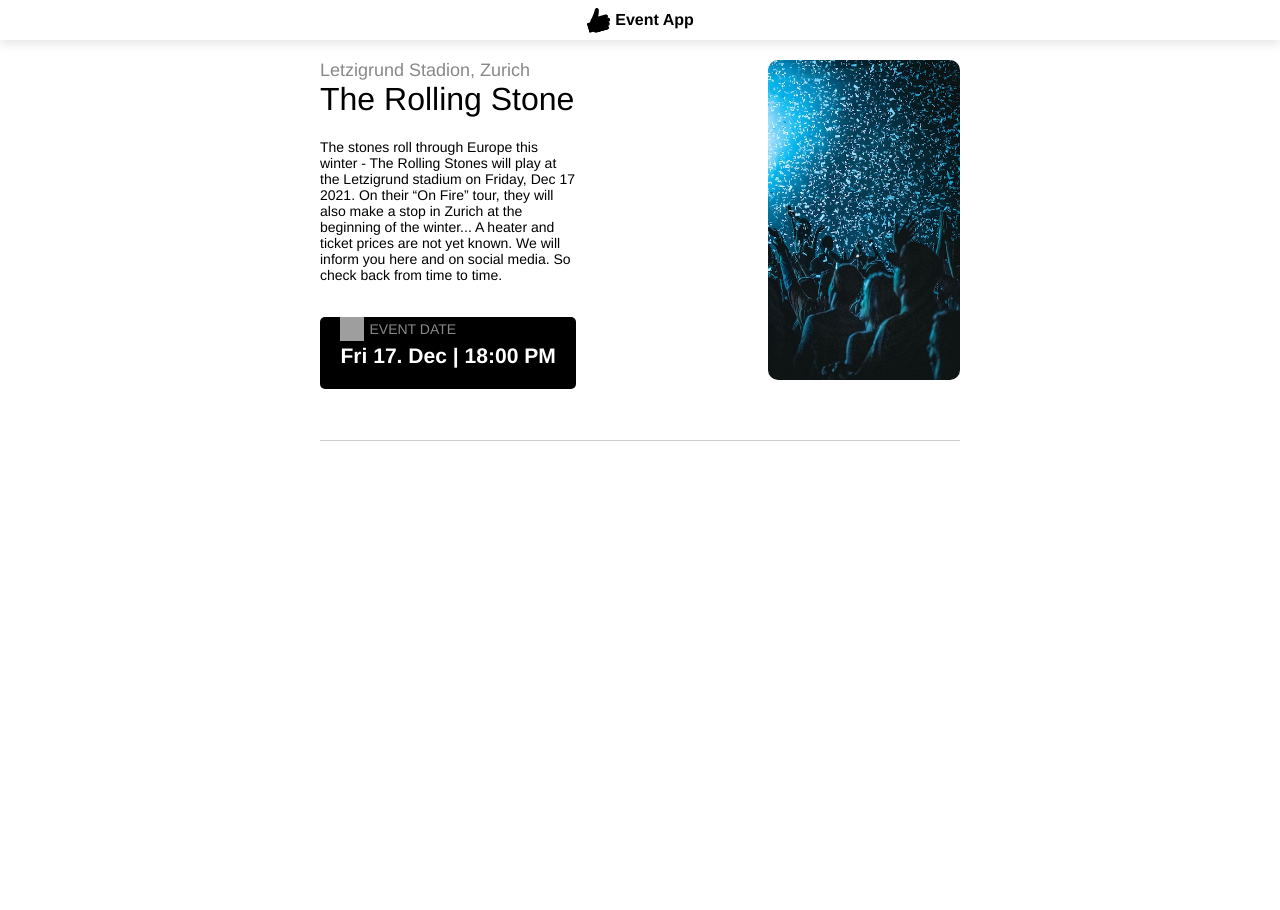
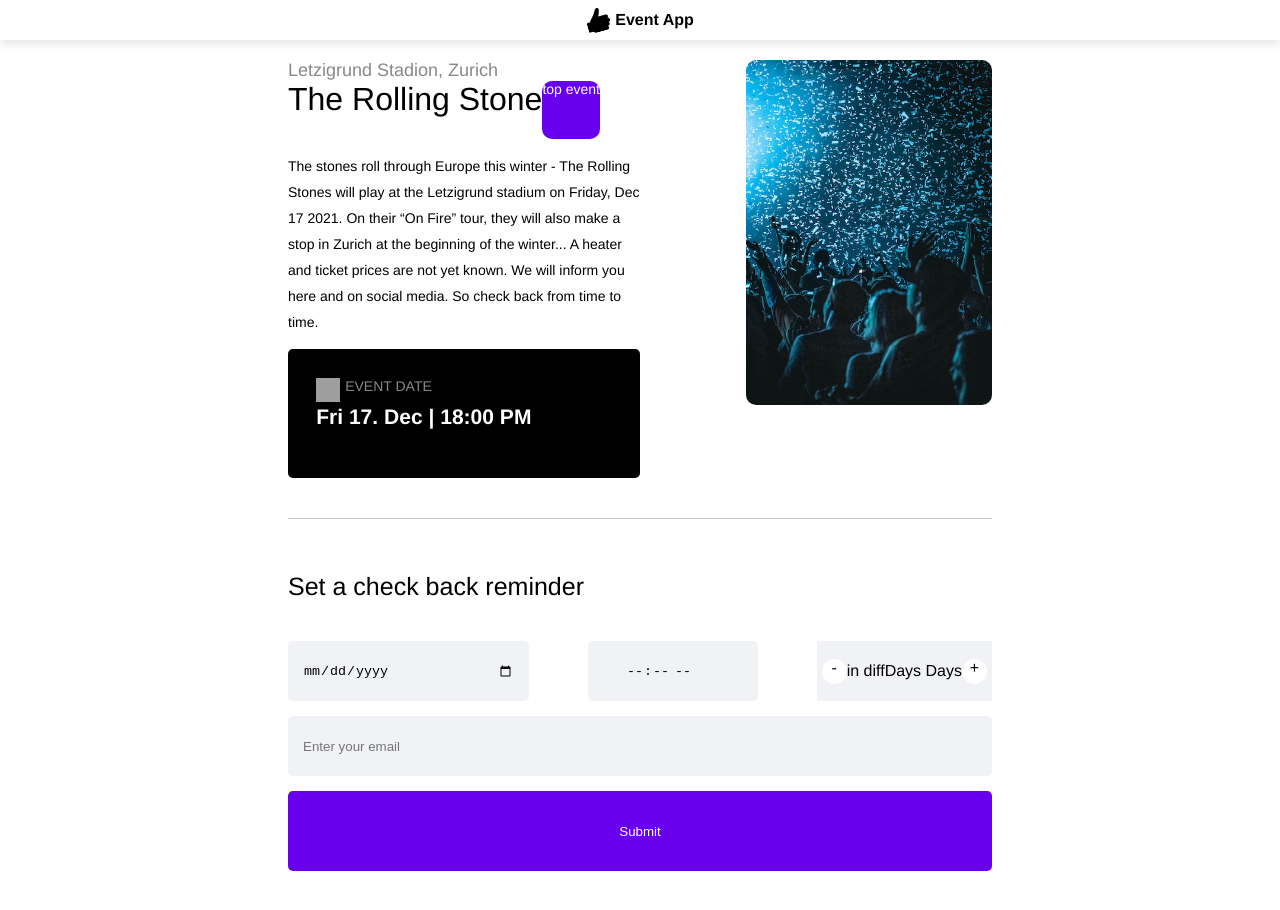
Before and after one commit to dininni8319/event-app2.0, a React (Vite) app in the folder frontend/: page / in a window 1280 px wide. Shown: the top 910 px of the page. Before the commit the page ends 800 px from the top, so only its background shows below. Built offline with nearby package versions, Linux system fonts and the light colour scheme; grey boxes are pictures that could not be loaded.

Commit message:
form implementation

```diff
--- a/frontend/src/App.css
+++ b/frontend/src/App.css
@@ -10,3 +10,8 @@
   padding: 0;
   margin: 0;
 }
+
+
+input[type="time"]::-webkit-calendar-picker-indicator {
+  background: none;
+}
--- a/frontend/src/App.tsx
+++ b/frontend/src/App.tsx
@@ -2,10 +2,12 @@
 import Header from './components/Header'
 import styled from 'styled-components';
 import EventDetails from './components/EventDetails';
+import FormComponent from './components/FormComponent';
 
 export const WrapperAppStyle = styled.div`
  display: flex;
- justify-content: center;
+ flex-direction: column;
+ align-items: center;
 `
 
 const App = () => {
@@ -14,7 +16,8 @@
     <>
      <Header />
      <WrapperAppStyle>
-       <EventDetails />
+        <EventDetails />
+        <FormComponent />
      </WrapperAppStyle>
     </>
   )
--- /dev/null
+++ b/frontend/src/components/ButtonCouter.tsx
@@ -0,0 +1,35 @@
+import styled from 'styled-components';
+import { rem } from "polished";
+
+interface Props {
+
+}
+
+export const ButtonCounterWrapper = styled.div`
+  display: flex;
+  align-items: center;
+  background-color: #f1f2f6;
+  padding: 0 5px;
+`
+
+export const ButtonCounterStyle = styled.span`
+  width: 25px;
+  height: 25px;
+  text-align: center;
+  /* padding: ${rem('2px')}; */
+  background-color: white;
+  border-radius: 50%;
+  cursor: pointer;
+`
+
+const ButtonCouter = (props: Props) => {
+  return (
+    <ButtonCounterWrapper>
+        <ButtonCounterStyle>-</ButtonCounterStyle>
+          <p className="mb-0">in { "diffDays" } Days</p>
+        <ButtonCounterStyle>+</ButtonCounterStyle>
+    </ButtonCounterWrapper>
+  )
+}
+
+export default ButtonCouter
--- /dev/null
+++ b/frontend/src/components/EventDetaileStyle.ts
@@ -0,0 +1,132 @@
+import styled from 'styled-components';
+import { rem } from 'polished'
+
+export const EventWrapper = styled.div`
+  width: 55%;
+  /* height: 40vh; */
+  min-height: 30vh;
+  display: flex;
+  justify-content: space-between;
+  border-bottom: 1px solid #ccc;
+  position: relative;
+  top: ${rem('20px')};
+  padding-bottom: ${rem('40px')};
+
+  @media screen and (max-width: 700px) {
+    width: 100%;
+    min-height: 50vh;
+    display: flex;
+    justify-content: start;
+  }
+
+  @media screen and (max-width: 1000px) {
+    width: 80%;
+    min-height: 30vh;
+    padding-bottom: ${rem('20px')};
+  }
+
+  @media screen and (min-width: 1600px) {
+    width: 45%;
+    height: 35vh;
+    /* padding-bottom: ${rem('30px')}; */
+  }
+`
+
+export const EventImageStyle = styled.img`
+  width: 30%;
+  height: 100%;
+  border-radius: 10px;
+
+  @media screen and (max-width: 750px) {
+    display: none;
+  }
+
+  @media screen and (min-width: 1000px) {
+    width: 35%;
+  }
+
+  @media screen and (min-width: 1600px) {
+   width: 30%;
+  }
+`
+
+export const EventDetailStyle = styled.div`
+  width: 50vw;
+  height: 100%;
+  font-size: ${rem('18px')};
+  font-weight: 400;
+  display: flex;
+  flex-direction: column;
+  justify-content: space-between;
+
+  span {
+    color: #888888;
+  }
+
+  p {
+    font-size: ${rem('14px')};
+    padding-bottom: ${rem('20px')};
+  }
+
+  @media screen and (max-width: 750px) {
+    width: 90vw;
+    min-height: 60%;
+  }
+
+  @media screen and (min-width: 1000px) {
+    width: 50%;
+
+    p {
+      line-height: 26px;
+      padding-bottom: 0;
+    }
+  }
+`
+
+export const EventTitleWrapper = styled.div`
+  display: flex;
+
+  span {
+    background-color: #6800ed;
+    text-transform: lowercase;
+    color: white;
+    font-size: 14px;
+    border-radius: ${rem('10px')};
+  }
+`
+
+export const EventTitle = styled.h1`
+  text-transform: capitalize;
+  font-weight: 400;
+  font-size: ${rem('32px')};
+  margin-top: 0;
+`
+
+export const EventDateComponent = styled.div`
+  background-color: black;
+  width: 100%;
+  height: ${rem("129px")};
+  border-radius: 5px;
+  color: white;
+  display: flex;
+  align-items: center;
+`
+
+export const EventDateWrapper = styled.div`
+  position: relative;
+  left: 8%;
+  div {
+    display: flex;
+    padding-bottom: ${rem('3px')};
+
+    span {
+      font-weight: 400;
+      font-size: ${rem('14px')};
+      padding-left: ${rem('5px')};
+    }
+  }
+
+  h3 {
+    margin-top: 0;
+  }
+`
--- a/frontend/src/components/EventDetails.tsx
+++ b/frontend/src/components/EventDetails.tsx
@@ -1,118 +1,16 @@
-import styled from 'styled-components'
-import { rem } from 'polished'
 import { Icon } from './Header'
 import clock from '../assets/clock.svg'
 import eventImg from '../assets/event.avif'
+import {
+  EventWrapper,
+  EventImageStyle,
+  EventDetailStyle,
+  EventTitle,
+  EventDateComponent,
+  EventDateWrapper,
+  EventTitleWrapper
+} from "./EventDetaileStyle";
 
-export const EventWrapper = styled.div`
-  width: 50%;
-  min-height: 50vh;
-  border-bottom: 1px solid #ccc;
-  /* padding-bottom: ${rem("5px")}; */
-  display: flex;
-  justify-content: space-between;
-
-  @media screen and (min-width: 1500px) {
-    width: 40%;
-  }
-
-  @media screen and (max-width: 750px) {
-    display: block;
-  }
-`
-
-export const EventImageStyle = styled.img`
-  width: 30%;
-  height: 80%;
-  border-radius: 10px;
-  position: relative;
-  top: 5%;
-
-  @media screen and (max-width: 750px) {
-    /* width: 90%;
-    height: 50%;
-    left: 5%;
-    margin-top: ${rem("10px")}; */
-    display: none;
-  }
-
-  @media screen and (min-width: 1500px) {
-    width: 30%;
-    height: 80%;
-  }
-`
-
-export const EventDetailStyle = styled.div`
-  width: 40%;
-  height: 50%;
-  position: relative;
-  top: 5%;
-  font-size: ${rem('18px')} ;
-  font-weight: 400;
-  display: flex;
-  flex-direction: column;
-  justify-content: space-between;
-
-  span {
-    color: #888888;
-  }
-
-  p {
-    font-size: ${rem("14px")};
-    padding-bottom: ${rem("20px")}
-  }
-
-  @media screen and (max-width: 750px) {
-    width: 100%;
-  }
-
-  @media screen and (min-width: 1500px) {
-    width: 55%;
-    height: 80%;
-
-    p {
-      line-height: 22px;
-    }
-  }
-`
-
-export const EventTitle = styled.h1`
-  text-transform: capitalize;
-  font-weight: 400;
-  font-size: ${rem("32px")};
-  margin-top: 0;
-`
-
-export const EventDateComponent = styled.div`
-  background-color: black;
-  width: 100%;
-  height: 129px;
-  border-radius: 5px;
-  color: white;
-  display: flex;
-  align-items: center;
-`
-
-export const EventDateWrapper = styled.div`
-  position: relative;
-  left: 8%;
-
-  div {
-    display: flex;
-    align-items: center;
-    padding-bottom: ${rem("3px")};
-
-    span {
-      font-weight: 400;
-      font-size: ${rem("14px")};
-      padding-left: ${rem("5px")};
-    }
-  }
-
-  h3 {
-    margin-top: 0;
-  }
-`
 
 const EventDetails = () => {
   return (
@@ -120,7 +18,9 @@
       <EventDetailStyle>
         <div>
           <span>Letzigrund Stadion, Zurich</span>
-          <EventTitle>the rolling stone</EventTitle>
+          <EventTitleWrapper>
+            <EventTitle>the rolling stone</EventTitle><span>top event</span>
+          </EventTitleWrapper>
           <p>The stones roll through Europe this winter - The Rolling Stones will play at the Letzigrund stadium on Friday, Dec 17 2021. On their “On Fire” tour, they will also make a stop in Zurich at the beginning of the winter... A heater and ticket prices are not yet known. We will inform you here and on social media. So check back from time to time.</p>
         </div>
         <EventDateComponent>
@@ -132,11 +32,9 @@
 
               <h3>Fri 17. Dec | 18:00 PM </h3>
             </EventDateWrapper>
-
         </EventDateComponent>
       </EventDetailStyle>
       <EventImageStyle src={eventImg} />
-
     </EventWrapper>
   )
 }
--- /dev/null
+++ b/frontend/src/components/FormComponent.tsx
@@ -0,0 +1,27 @@
+import ButtonCouter from "./ButtonCouter";
+import { FormWrapperStyle } from "./FormCompontentStyle";
+import { Input, InputWrapper, Button } from './FormCompontentStyle'
+
+const FormComponent = () => {
+  return (
+    <FormWrapperStyle>
+        <InputWrapper>
+          <h3>Set a check back reminder</h3>
+        </InputWrapper>
+        <InputWrapper justiContent="space-between">
+          <Input width="30%" type="date"/>
+          <Input width="20%" type="time" id="time_id"/>
+          <ButtonCouter />
+          {/* <Input width="35%" type="date"/>  */}
+        </InputWrapper>
+        <InputWrapper>
+          <Input width="100%" type="email" placeholder="Enter your email"/>
+        </InputWrapper>
+        <InputWrapper>
+          <Button>Submit</Button>
+        </InputWrapper>
+    </FormWrapperStyle>
+  )
+}
+
+export default FormComponent
--- /dev/null
+++ b/frontend/src/components/FormCompontentStyle.ts
@@ -0,0 +1,57 @@
+import styled from 'styled-components';
+import { rem } from 'polished'
+
+export const FormWrapperStyle = styled.form`
+  height: 50vh;
+  width: 55%;
+  margin-top: 3rem;
+
+  @media screen and (max-width: 700px) {
+    width: 100%;
+    min-height: 40vh;
+  }
+
+  @media screen and (max-width: 1000px) {
+    width: 80%;
+    min-height: 30vh;
+    padding-bottom: ${rem('20px')};
+  }
+
+  @media screen and (min-width: 1600px) {
+    width: 45%;
+    height: 35vh;
+  }
+`
+export const InputWrapper = styled.div`
+  display: flex;
+  justify-content: ${(props: any) =>
+    props.justiContent ? props.justiContent : 'start'};
+  margin-bottom: ${rem('15px')};
+
+  h3 {
+    font-size: 25px;
+    font-weight: 400;
+  }
+`
+export const Input = styled.input`
+  width: ${(props: any) => (props.width ? props.width : rem('150px'))};
+  height: ${rem('40px')};
+  background-color: #f1f2f6;
+  padding: ${rem('10px')} ${rem('15px')} ${rem('10px')} ${rem('15px')};
+  border: none;
+  outline: none;
+  cursor: pointer;
+  border-radius: 5px;
+  text-align: ${(props: any) => props.id === "time_id" ? "center" : 'start'};
+`
+
+export const Button = styled.button`
+  width: 100%;
+  height: ${rem('80px')};
+  color: white;
+  background-color: #6800ed;
+  border: none;
+  outline: none;
+  cursor: pointer;
+  border-radius: 5px;
+`
```
